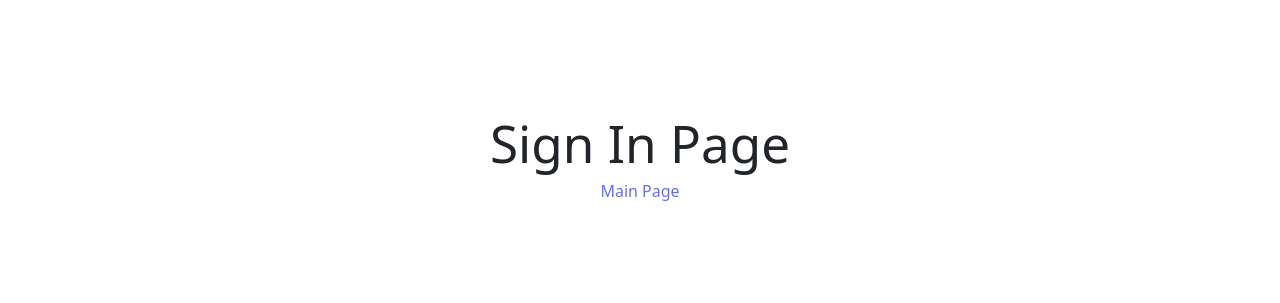
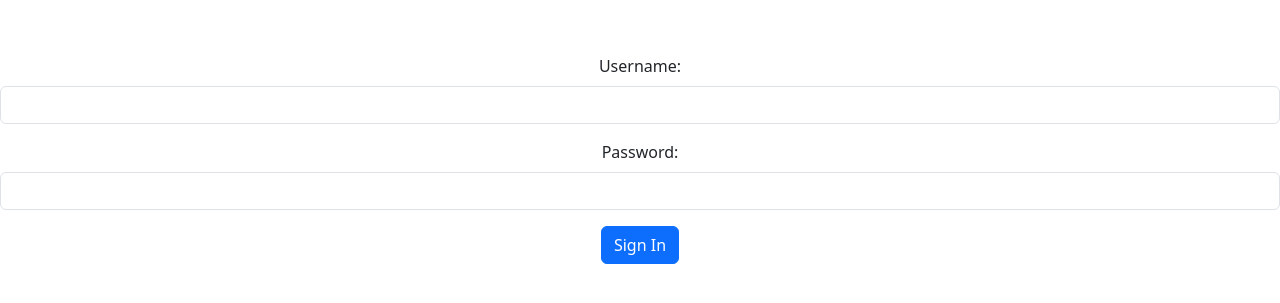
Before and after one commit to kcanmersin/CineMatch, a React (Vite) app in the folder client/react-app/: page /signin in a window 1280 px wide. Shown: the part 241-544 px from the top of the page. Built offline with nearby package versions, Linux system fonts and the light colour scheme.

Commit message:
Update SignInPage.jsx

```diff
--- a/client/react-app/src/Components/SignInPage.jsx
+++ b/client/react-app/src/Components/SignInPage.jsx
@@ -1,11 +1,74 @@
-import { Link } from "react-router-dom"
+import { useState } from "react";
+import { Link } from "react-router-dom";
+import Form from "react-bootstrap/Form";
+import Button from "react-bootstrap/Button";
 
-export default function SigninPage(){
+export default function SigninPage() {
+  const [formData, setFormData] = useState({
+    username: "",
+    password: "",
+  });
 
-    return(
-        <>
-        <h1>Sign In Page</h1>
-        <Link to = "/mainpage">Main Page</Link>
-        </>
-    )
+  const [passwordError, setPasswordError] = useState("");
+
+  const handleInputChange = (e) => {
+    const { name, value } = e.target;
+
+    // Check password length
+    if (name === "password" && value.length < 8) {
+      setPasswordError("Password must be at least 8 characters long");
+    } else {
+      setPasswordError(""); // Clear password error if the length is valid
+    }
+
+    setFormData({ ...formData, [name]: value });
+  };
+
+  const handleSubmit = (e) => {
+    e.preventDefault();
+
+    // Check password length before submitting
+    if (formData.password.length < 8) {
+      console.log("Password is too short. Please enter a valid password.");
+      return;
+    }
+
+    // Add your sign-in logic here
+    console.log("Form submitted:", formData);
+  };
+
+  return (
+    <>
+      <Form id="signInForm" onSubmit={handleSubmit}>
+        <Form.Group className="mb-3" controlId="username">
+          <Form.Label>Username:</Form.Label>
+          <Form.Control
+            type="text"
+            name="username"
+            value={formData.username}
+            onChange={handleInputChange}
+            required
+          />
+        </Form.Group>
+        <Form.Group className="mb-3" controlId="password">
+          <Form.Label>Password:</Form.Label>
+          <Form.Control
+            type="password"
+            name="password"
+            value={formData.password}
+            onChange={handleInputChange}
+            required
+          />
+          {passwordError && (
+            <div className="text-danger">{passwordError}</div>
+          )}
+        </Form.Group>
+        <div className="form-group">
+          <Button type="submit" className="btn">
+            Sign In
+          </Button>
+        </div>
+      </Form>
+    </>
+  );
 }
```
